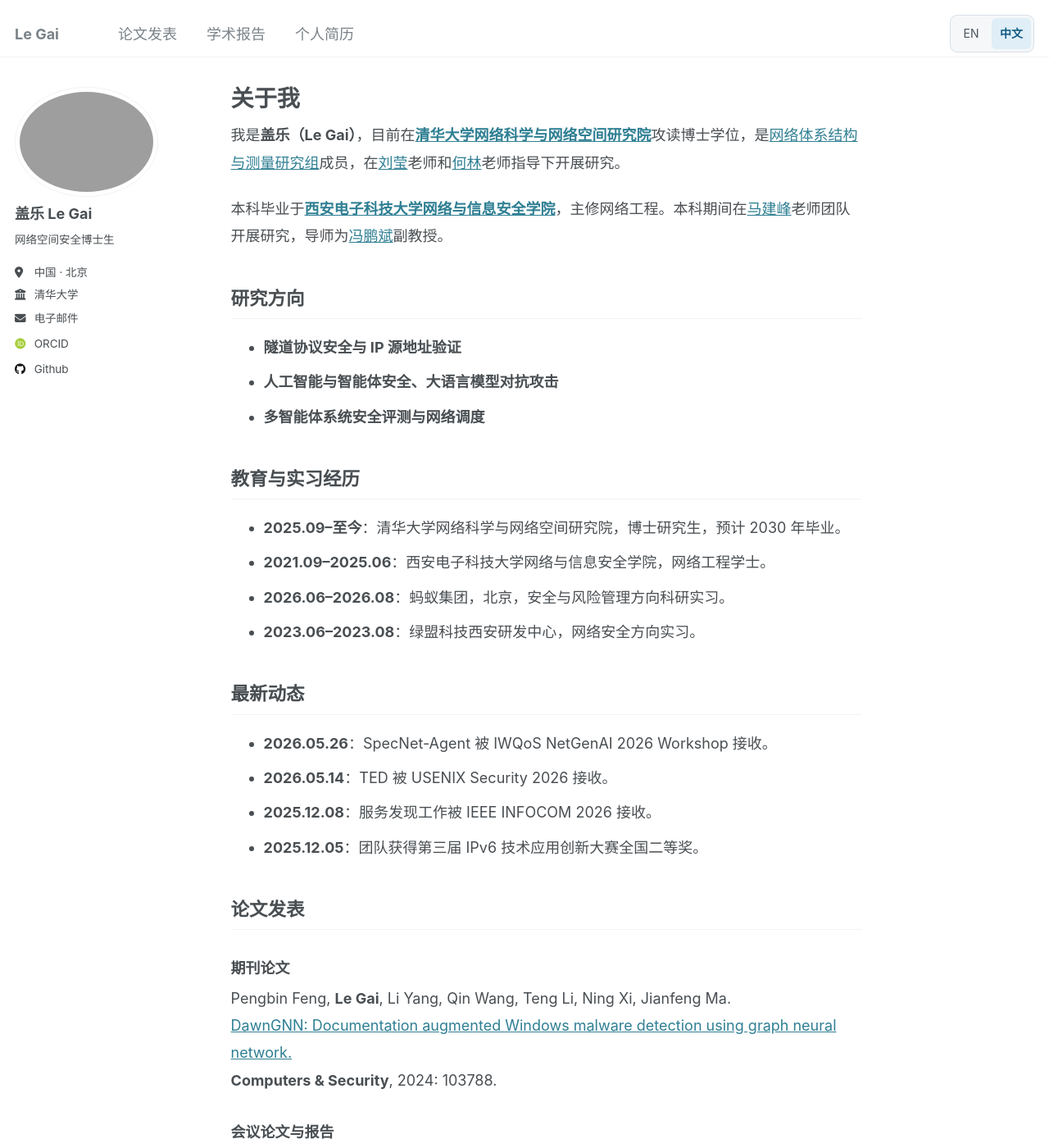
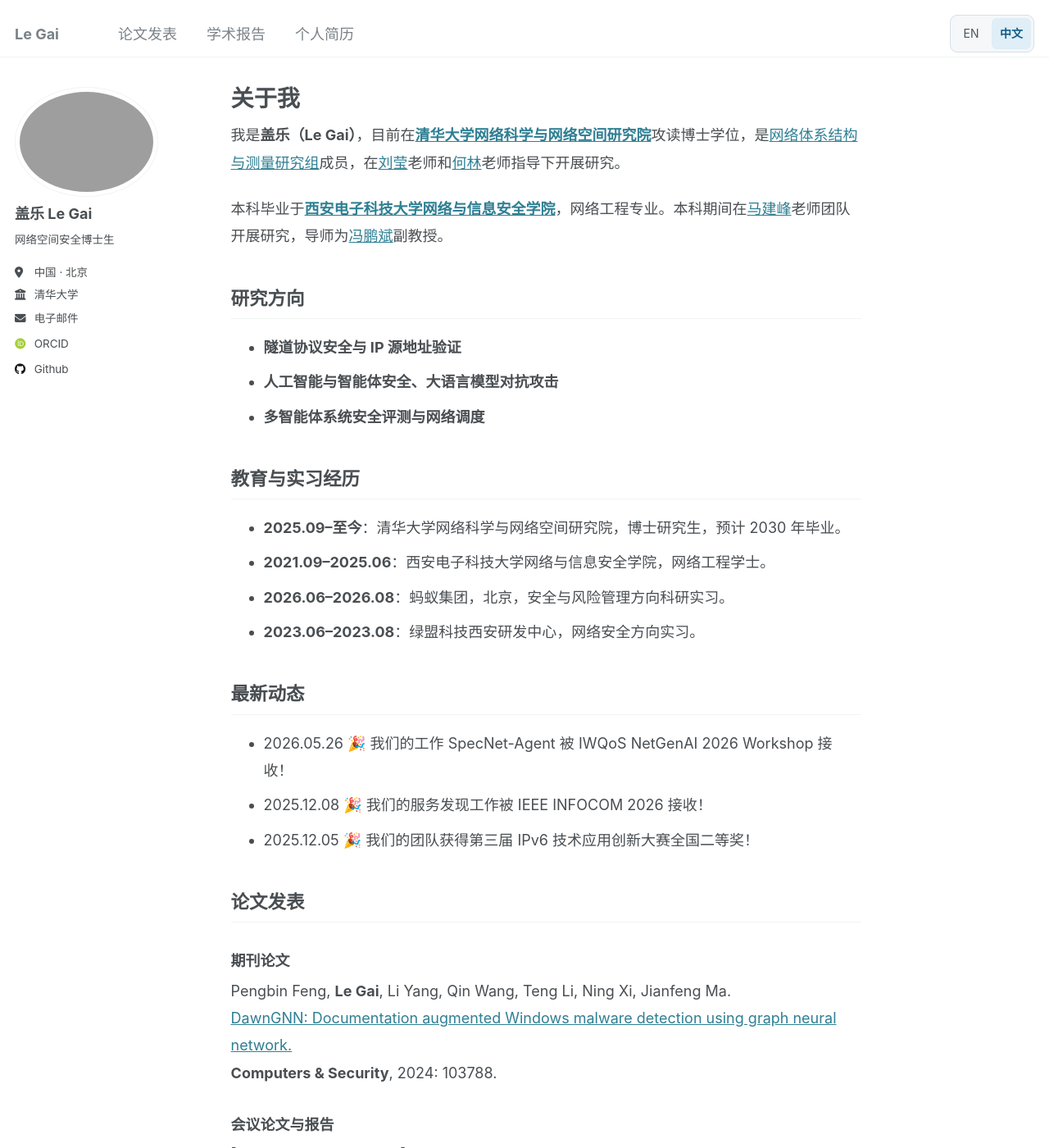
Before and after one commit to LeGai325/LeGai325.github.io, a Jekyll site: the page built from _pages/zh/about.md, in a window 1280 px wide and 1400 px high. Shown: the whole window at 82% size. Built offline with Jekyll 4.4.1, drawn with Linux system fonts in a browser that asks for light colours; some web fonts are replaced; some of the changed text lies outside the part shown.

Commit message:
Update about.md

```diff
--- a/_pages/zh/about.md
+++ b/_pages/zh/about.md
@@ -10,7 +10,7 @@ excerpt: "盖乐，清华大学网络科学与网络空间研究院博士生，
 
 我是**盖乐（Le Gai）**，目前在**[清华大学网络科学与网络空间研究院](https://www.insc.tsinghua.edu.cn/)**攻读博士学位，是[网络体系结构与测量研究组](https://thuname.github.io/lab-website/)成员，在[刘莹](https://www.insc.tsinghua.edu.cn/info/1157/2456.htm)老师和[何林](https://helinhl.github.io/)老师指导下开展研究。
 
-本科毕业于**[西安电子科技大学网络与信息安全学院](https://ce.xidian.edu.cn/)**，主修网络工程。本科期间在[马建峰](https://faculty.xidian.edu.cn/MJF2/zh_CN/index.htm)老师团队开展研究，导师为[冯鹏斌](https://faculty.xidian.edu.cn/FPB/zh_CN/index/409846/list/index.htm)副教授。
+本科毕业于**[西安电子科技大学网络与信息安全学院](https://ce.xidian.edu.cn/)**，网络工程专业。本科期间在[马建峰](https://faculty.xidian.edu.cn/MJF2/zh_CN/index.htm)老师团队开展研究，导师为[冯鹏斌](https://faculty.xidian.edu.cn/FPB/zh_CN/index/409846/list/index.htm)副教授。
 
 ## 研究方向
 
@@ -27,10 +27,10 @@ excerpt: "盖乐，清华大学网络科学与网络空间研究院博士生，
 
 ## 最新动态
 
-- **2026.05.26**：SpecNet-Agent 被 IWQoS NetGenAI 2026 Workshop 接收。
-- **2026.05.14**：TED 被 USENIX Security 2026 接收。
-- **2025.12.08**：服务发现工作被 IEEE INFOCOM 2026 接收。
-- **2025.12.05**：团队获得第三届 IPv6 技术应用创新大赛全国二等奖。
+- 2026.05.26 🎉 我们的工作 SpecNet-Agent 被 IWQoS NetGenAI 2026 Workshop 接收！
+- 2025.12.08 🎉 我们的服务发现工作被 IEEE INFOCOM 2026 接收！
+- 2025.12.05 🎉 我们的团队获得第三届 IPv6 技术应用创新大赛全国二等奖！
+
 
 ## 论文发表
 
```
Also changed, not shown: other parts of _pages/zh/about.md (+4 -2 lines).
